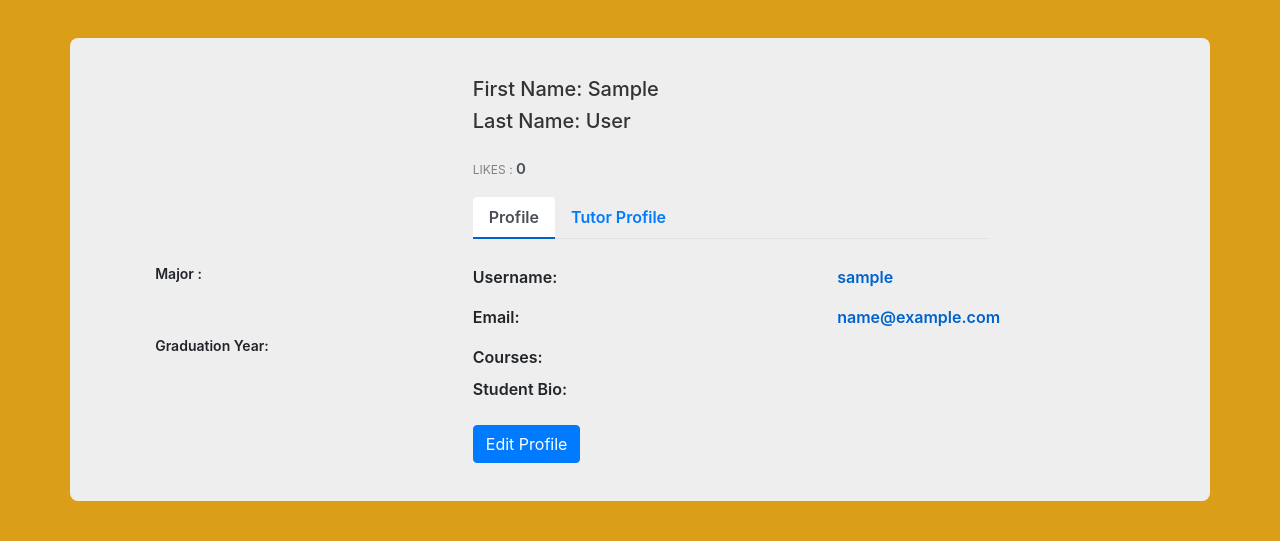
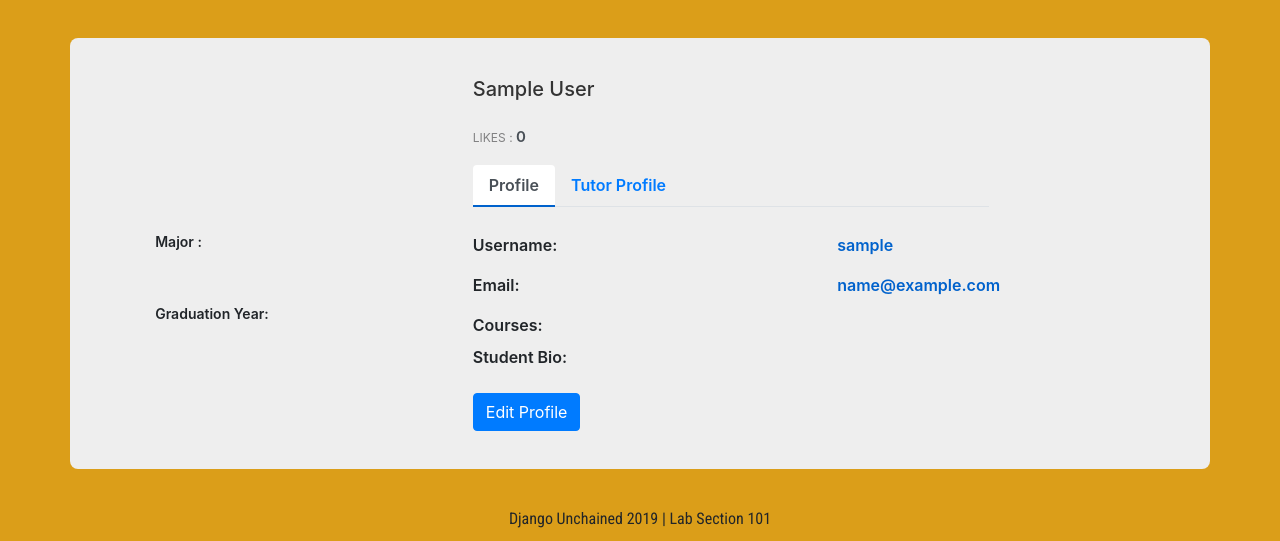
Before and after one commit to thejimster82/SkillMatch, a Django app: a page that uses matching/templates/matching/profile.html in a window 1280 px wide. Shown: the part 79-620 px from the top of the page. Run offline with Django 3.2, Linux system fonts and the light colour scheme; the visitor is signed in with stand-in values (Sample User, id 1); data comes from the database, SQL or seed files in the repository; data that the repository does not hold is empty; parts of the project's set-up code (start-up, migrations or seed data) failed here and were passed over; some libraries are stand-ins or nearby versions.

Commit message:
change full name in profile

```diff
--- a/matching/templates/matching/profile.html
+++ b/matching/templates/matching/profile.html
@@ -117,10 +117,7 @@
                     <div class="col-md-6">
                         <div class="profile-head">
                                     <h5>
-                                        First Name: {{user.first_name}}
-                                    </h5>
-                                    <h5>
-                                        Last Name: {{user.last_name}}
+                                        {{user.first_name}} {{user.last_name}}
                                     </h5>
                                     <p class="proile-rating">LIKES : <span>{{user.profile.rank}}</span></p>
                             <ul class="nav nav-tabs" id="myTab" role="tablist">
```
